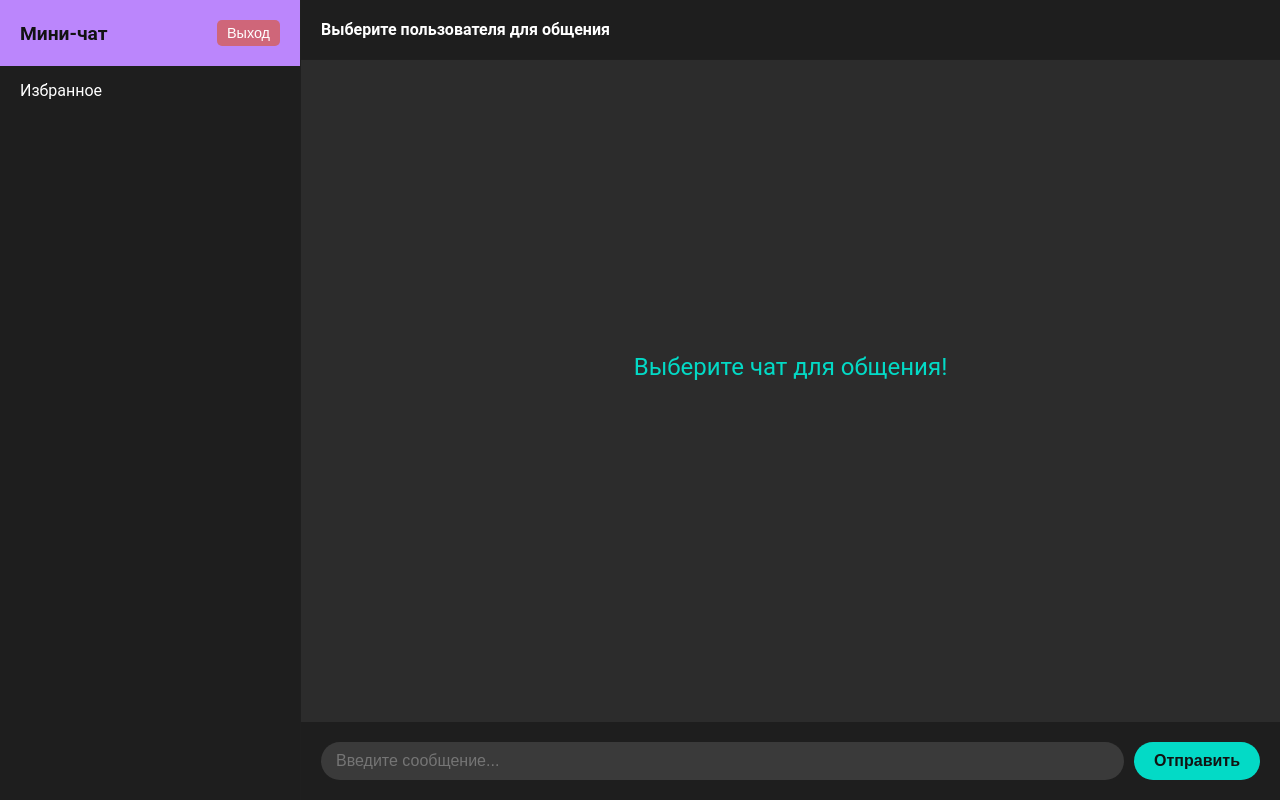
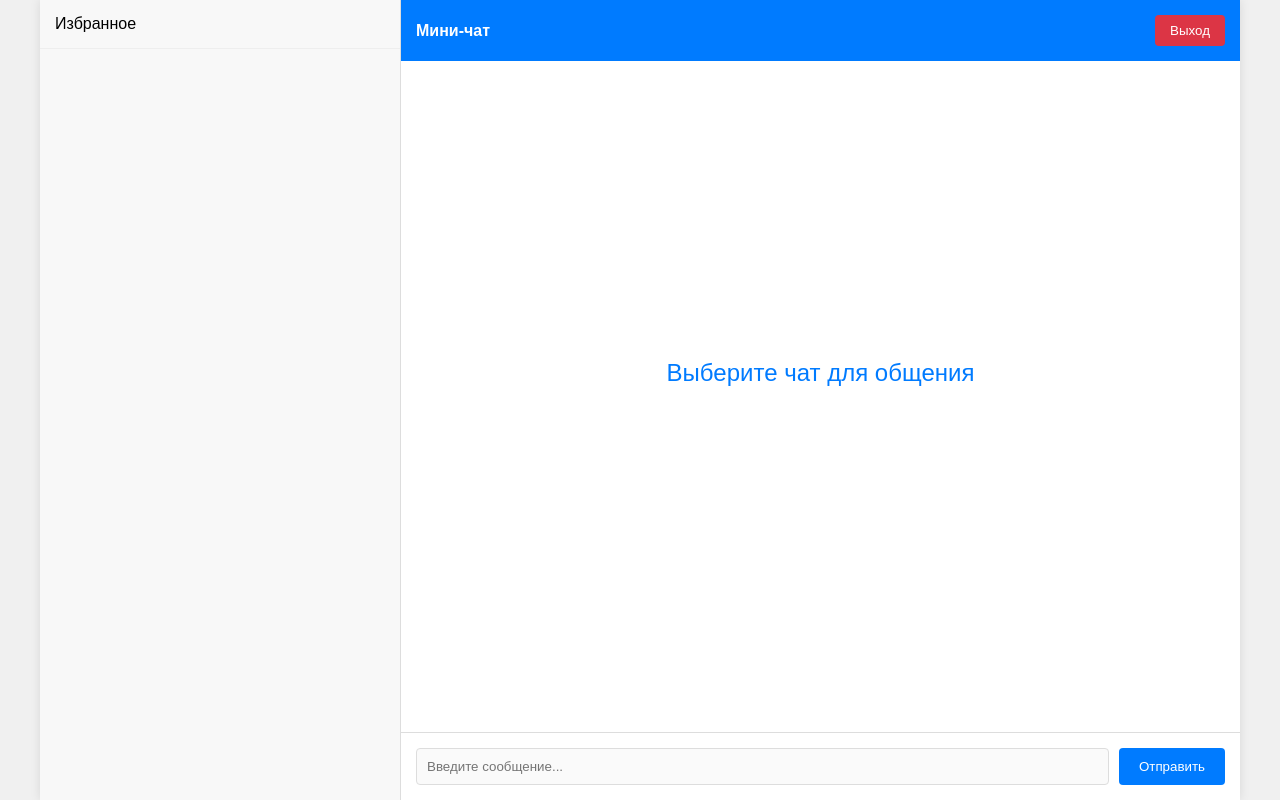
Before and after one commit to Tayper1993/fastapi-chat, a FastAPI app: template app/templates/chat.html in a window 1280 px wide. Run offline with FastAPI, Linux system fonts and the light colour scheme; the template is opened without the code that fills it, so the values that code supplies are empty; parts of the project's set-up code (start-up, migrations or seed data) failed here and were passed over.

Commit message:
Переделал фронтенд часть

```diff
--- a/app/static/js/chat.js
+++ b/app/static/js/chat.js
@@ -0,0 +1,180 @@
+// Сохраняем текущий выбранный userId и WebSocket соединение
+let selectedUserId = null;
+let socket = null;
+let messagePollingInterval = null;
+
+// Функция выхода из аккаунта
+async function logout() {
+    try {
+        const response = await fetch('/auth/logout', {
+            method: 'POST',
+            credentials: 'include'
+        });
+
+        if (response.ok) {
+            window.location.href = '/auth';
+        } else {
+            console.error('Ошибка при выходе');
+        }
+    } catch (error) {
+        console.error('Ошибка при выполнении запроса:', error);
+    }
+}
+
+// Функция выбора пользователя
+async function selectUser(userId, userName, event) {
+    selectedUserId = userId;
+    document.getElementById('chatHeader').innerHTML = `<span>Чат с ${userName}</span><button class="logout-button" id="logoutButton">Выход</button>`;
+    document.getElementById('messageInput').disabled = false;
+    document.getElementById('sendButton').disabled = false;
+
+    document.querySelectorAll('.user-item').forEach(item => item.classList.remove('active'));
+    event.target.classList.add('active');
+
+    const messagesContainer = document.getElementById('messages');
+    messagesContainer.innerHTML = '';
+    messagesContainer.style.display = 'block';
+
+    document.getElementById('logoutButton').onclick = logout;
+
+    await loadMessages(userId);
+    connectWebSocket();
+    startMessagePolling(userId);
+}
+
+// Загрузка сообщений
+async function loadMessages(userId) {
+    try {
+        const response = await fetch(`/chat/messages/${userId}`);
+        const messages = await response.json();
+
+        const messagesContainer = document.getElementById('messages');
+        messagesContainer.innerHTML = messages.map(message =>
+            createMessageElement(message.content, message.recipient_id)
+        ).join('');
+    } catch (error) {
+        console.error('Ошибка загрузки сообщений:', error);
+    }
+}
+
+// Подключение WebSocket
+function connectWebSocket() {
+    if (socket) socket.close();
+
+    socket = new WebSocket(`wss://${window.location.host}/chat/ws/${selectedUserId}`);
+
+    socket.onopen = () => console.log('WebSocket соединение установлено');
+
+    socket.onmessage = (event) => {
+        const incomingMessage = JSON.parse(event.data);
+        if (incomingMessage.recipient_id === selectedUserId) {
+            addMessage(incomingMessage.content, incomingMessage.recipient_id);
+        }
+    };
+
+    socket.onclose = () => console.log('WebSocket соединение закрыто');
+}
+
+// Отправка сообщения
+async function sendMessage() {
+    const messageInput = document.getElementById('messageInput');
+    const message = messageInput.value.trim();
+
+    if (message && selectedUserId) {
+        const payload = {recipient_id: selectedUserId, content: message};
+
+        try {
+            await fetch('/chat/messages', {
+                method: 'POST',
+                headers: {'Content-Type': 'application/json'},
+                body: JSON.stringify(payload)
+            });
+
+            socket.send(JSON.stringify(payload));
+            addMessage(message, selectedUserId);
+            messageInput.value = '';
+        } catch (error) {
+            console.error('Ошибка при отправке сообщения:', error);
+        }
+    }
+}
+
+// Добавление сообщения в чат
+function addMessage(text, recipient_id) {
+    const messagesContainer = document.getElementById('messages');
+    messagesContainer.insertAdjacentHTML('beforeend', createMessageElement(text, recipient_id));
+    messagesContainer.scrollTop = messagesContainer.scrollHeight;
+}
+
+// Создание HTML элемента сообщения
+function createMessageElement(text, recipient_id) {
+    const userID = parseInt(selectedUserId, 10);
+    const messageClass = userID === recipient_id ? 'my-message' : 'other-message';
+    return `<div class="message ${messageClass}">${text}</div>`;
+}
+
+// Запуск опроса новых сообщений
+function startMessagePolling(userId) {
+    clearInterval(messagePollingInterval);
+    messagePollingInterval = setInterval(() => loadMessages(userId), 1000);
+}
+
+// Обработка нажатий на пользователя
+function addUserClickListeners() {
+    document.querySelectorAll('.user-item').forEach(item => {
+        item.onclick = event => selectUser(item.getAttribute('data-user-id'), item.textContent, event);
+    });
+}
+
+// Первоначальная настройка событий нажатия на пользователей
+addUserClickListeners();
+
+// Обновление списка пользователей
+async function fetchUsers() {
+    try {
+        const response = await fetch('/auth/users');
+        const users = await response.json();
+        const userList = document.getElementById('userList');
+
+        // Очищаем текущий список пользователей
+        userList.innerHTML = '';
+
+        // Создаем элемент "Избранное" для текущего пользователя
+        const favoriteElement = document.createElement('div');
+        favoriteElement.classList.add('user-item');
+        favoriteElement.setAttribute('data-user-id', currentUserId);
+        favoriteElement.textContent = 'Избранное';
+
+        // Добавляем "Избранное" в начало списка
+        userList.appendChild(favoriteElement);
+
+        // Генерация списка остальных пользователей
+        users.forEach(user => {
+            if (user.id !== currentUserId) {
+                const userElement = document.createElement('div');
+                userElement.classList.add('user-item');
+                userElement.setAttribute('data-user-id', user.id);
+                userElement.textContent = user.name;
+                userList.appendChild(userElement);
+            }
+        });
+
+        // Повторно добавляем обработчики событий для каждого пользователя
+        addUserClickListeners();
+    } catch (error) {
+        console.error('Ошибка при загрузке списка пользователей:', error);
+    }
+}
+
+
+document.addEventListener('DOMContentLoaded', fetchUsers);
+setInterval(fetchUsers, 10000); // Обновление каждые 10 секунд
+
+// Обработчики для кнопки отправки и ввода сообщения
+document.getElementById('sendButton').onclick = sendMessage;
+
+document.getElementById('messageInput').onkeypress = async (e) => {
+    if (e.key === 'Enter') {
+        await sendMessage();
+    }
+};
--- a/app/static/styles/chat.css
+++ b/app/static/styles/chat.css
@@ -1,159 +1,137 @@
-:root {
-    --bg-color: #121212;
-    --sidebar-bg-color: #1e1e1e;
-    --chat-bg-color: #2c2c2c;
-    --text-color: #ffffff;
-    --input-bg-color: #3a3a3a;
-    --primary-color: #bb86fc;
-    --secondary-color: #03dac6;
-    --highlight-color: #1f1f1f;
-    --danger-color: #cf6679;
+body, html {
+    font-family: Arial, sans-serif;
+    margin: 0;
+    padding: 0;
+    height: 100%;
+    background-color: #f0f0f0;
 }
 
-body {
-    font-family: 'Roboto', Arial, sans-serif;
-    background-color: var(--bg-color);
-    color: var(--text-color);
-    margin: 0;
+.chat-container {
+    display: flex;
     height: 100vh;
-    display: flex;
+    max-width: 1200px;
+    margin: 0 auto;
+    background-color: white;
+    box-shadow: 0 0 10px rgba(0, 0, 0, 0.1);
 }
 
-.sidebar {
-    width: 300px;
-    background-color: var(--sidebar-bg-color);
-    border-right: 1px solid var(--highlight-color);
+.user-list {
+    width: 30%;
+    background-color: #f8f8f8;
+    border-right: 1px solid #ddd;
+    overflow-y: auto;
+}
+
+.user-item {
+    padding: 15px;
+    border-bottom: 1px solid #eee;
+    cursor: pointer;
+    transition: background-color 0.3s;
+}
+
+.user-item:hover, .user-item.active {
+    background-color: #e6e6e6;
+}
+
+.chat-area {
+    flex: 1;
     display: flex;
     flex-direction: column;
 }
 
-.header {
-    padding: 20px;
-    background-color: var(--primary-color);
-    color: var(--bg-color);
+.chat-header {
+    padding: 15px;
+    background-color: #007bff;
+    color: white;
     font-weight: bold;
-    font-size: 1.2rem;
     display: flex;
     justify-content: space-between;
     align-items: center;
 }
 
-.logout-btn {
-    background-color: var(--danger-color);
-    color: var(--text-color);
+.logout-button {
+    background-color: #dc3545;
+    color: white;
     border: none;
-    padding: 5px 10px;
-    border-radius: 5px;
+    padding: 8px 15px;
+    border-radius: 4px;
     cursor: pointer;
-    font-size: 0.9rem;
-    transition: background-color 0.3s ease;
+    transition: background-color 0.3s;
 }
 
-.logout-btn:hover {
-    background-color: #b55a6a;
+.logout-button:hover {
+    background-color: #c82333;
 }
 
-.user-list {
-    flex-grow: 1;
+.messages {
+    flex: 1;
     overflow-y: auto;
-}
-
-.user-item {
-    padding: 15px 20px;
-    cursor: pointer;
-    transition: background-color 0.3s ease;
-}
-
-.user-item:hover, .user-item.active {
-    background-color: var(--highlight-color);
-}
-
-.chat-container {
-    flex-grow: 1;
+    padding: 15px;
     display: flex;
-    flex-direction: column;
-}
-
-.chat-header {
-    padding: 20px;
-    background-color: var(--sidebar-bg-color);
-    border-bottom: 1px solid var(--highlight-color);
-    font-weight: bold;
-}
-
-.chat-messages {
-    flex-grow: 1;
-    padding: 20px;
-    overflow-y: auto;
-    background-color: var(--chat-bg-color);
-    display: flex;
+    align-items: center;
     justify-content: center;
-    align-items: center;
-    font-size: 1.2rem;
-    text-align: center;
 }
 
 .message {
-    margin-bottom: 15px;
+    margin-bottom: 10px;
+    padding: 10px;
+    border-radius: 5px;
     max-width: 70%;
 }
 
-.message-content {
-    padding: 10px 15px;
-    border-radius: 18px;
-    display: inline-block;
-}
-
-.message.received .message-content {
-    background-color: var(--sidebar-bg-color);
-}
-
 .message.sent {
+    background-color: #dcf8c6;
+    align-self: flex-end;
     margin-left: auto;
 }
 
-.message.sent .message-content {
-    background-color: var(--primary-color);
-    color: var(--bg-color);
+.message.received {
+    background-color: #f2f2f2;
 }
 
-.chat-input {
-    padding: 20px;
-    background-color: var(--sidebar-bg-color);
+.input-area {
     display: flex;
+    padding: 15px;
+    border-top: 1px solid #ddd;
 }
 
-.chat-input input {
-    flex-grow: 1;
-    padding: 10px 15px;
-    border: none;
-    border-radius: 20px;
-    background-color: var(--input-bg-color);
-    color: var(--text-color);
-    font-size: 1rem;
+.input-area input {
+    flex: 1;
+    padding: 10px;
+    border: 1px solid #ddd;
+    border-radius: 4px;
+    margin-right: 10px;
 }
 
-.chat-input button {
-    margin-left: 10px;
+.input-area button {
     padding: 10px 20px;
-    background-color: var(--secondary-color);
-    color: var(--bg-color);
+    background-color: #007bff;
+    color: white;
     border: none;
-    border-radius: 20px;
+    border-radius: 4px;
     cursor: pointer;
-    font-size: 1rem;
-    font-weight: bold;
+    transition: background-color 0.3s;
 }
 
-.chat-input button:hover {
-    background-color: #04b9a7;
+.input-area button:hover {
+    background-color: #0056b3;
 }
 
 .welcome-message {
-    font-size: 1.5rem;
-    color: var(--secondary-color);
+    font-size: 24px;
+    color: #007bff;
     text-align: center;
     animation: bounce 2s infinite;
+}
+
+.my-message {
+    background-color: #e0ffe0; /* Зеленый фон для ваших сообщений */
+    text-align: right; /* Выравнивание текста по правому краю */
+}
+
+.other-message {
+    background-color: #f0f0f0; /* Серый фон для сообщений других пользователей */
+    text-align: left; /* Выравнивание текста по левому краю */
 }
 
 @keyframes bounce {
--- a/app/templates/chat.html
+++ b/app/templates/chat.html
@@ -1,22 +1,17 @@
-<html>
+<!DOCTYPE html>
+<html lang="ru">
 <head>
     <meta charset="UTF-8">
     <meta name="viewport" content="width=device-width, initial-scale=1.0">
     <title>Мини-чат</title>
-    <link rel="stylesheet" type="text/css" href="{{ url_for('static', path='styles/chat.css') }}">
+    <link rel="stylesheet" type="text/css" href="/static/styles/chat.css">
 </head>
 <body>
-    <div class="sidebar">
-        <div class="header">
-            Мини-чат
-            <button class="logout-btn" id="logoutBtn">Выход</button>
-        </div>
+<div class="chat-container">
     <div class="user-list" id="userList">
-            <!-- Сначала выводим "Избранное" -->
         <div class="user-item" data-user-id="{{ user.id }}">
             Избранное
         </div>
-            <!-- Выводим остальных пользователей -->
         {% for chat in users_all %}
             {% if chat.id != user.id %}
                 <div class="user-item" data-user-id="{{ chat.id }}">
@@ -25,18 +20,26 @@
             {% endif %}
         {% endfor %}
     </div>
+    <div class="chat-area">
+        <div class="chat-header" id="chatHeader">
+            <span>Мини-чат</span>
+            <button class="logout-button" id="logoutButton" onclick="logout()">Выход</button>
         </div>
-    <div class="chat-container">
-        <div class="chat-header" id="chatHeader">Выберите пользователя для общения</div>
-        <div class="chat-messages" id="chatMessages">
-            <div class="welcome-message">Выберите чат для общения!</div>
+        <div class="messages" id="messages">
+            <div class="welcome-message">Выберите чат для общения</div>
         </div>
-        <div class="chat-input">
+        <div class="input-area">
             <input type="text" id="messageInput" placeholder="Введите сообщение..." disabled>
             <button id="sendButton" disabled>Отправить</button>
         </div>
     </div>
+</div>
 
-<script src="{{ url_for('static', path='js/chat.js') }}"></script>
+<script>
+    // Передаем идентификатор текущего пользователя в JavaScript
+    const currentUserId = parseInt("{{ user.id }}", 10);
+</script>
+
+<script src="/static/js/chat.js"></script>
 </body>
 </html>
```
Lines whose indentation alone changed are shown as unchanged.
